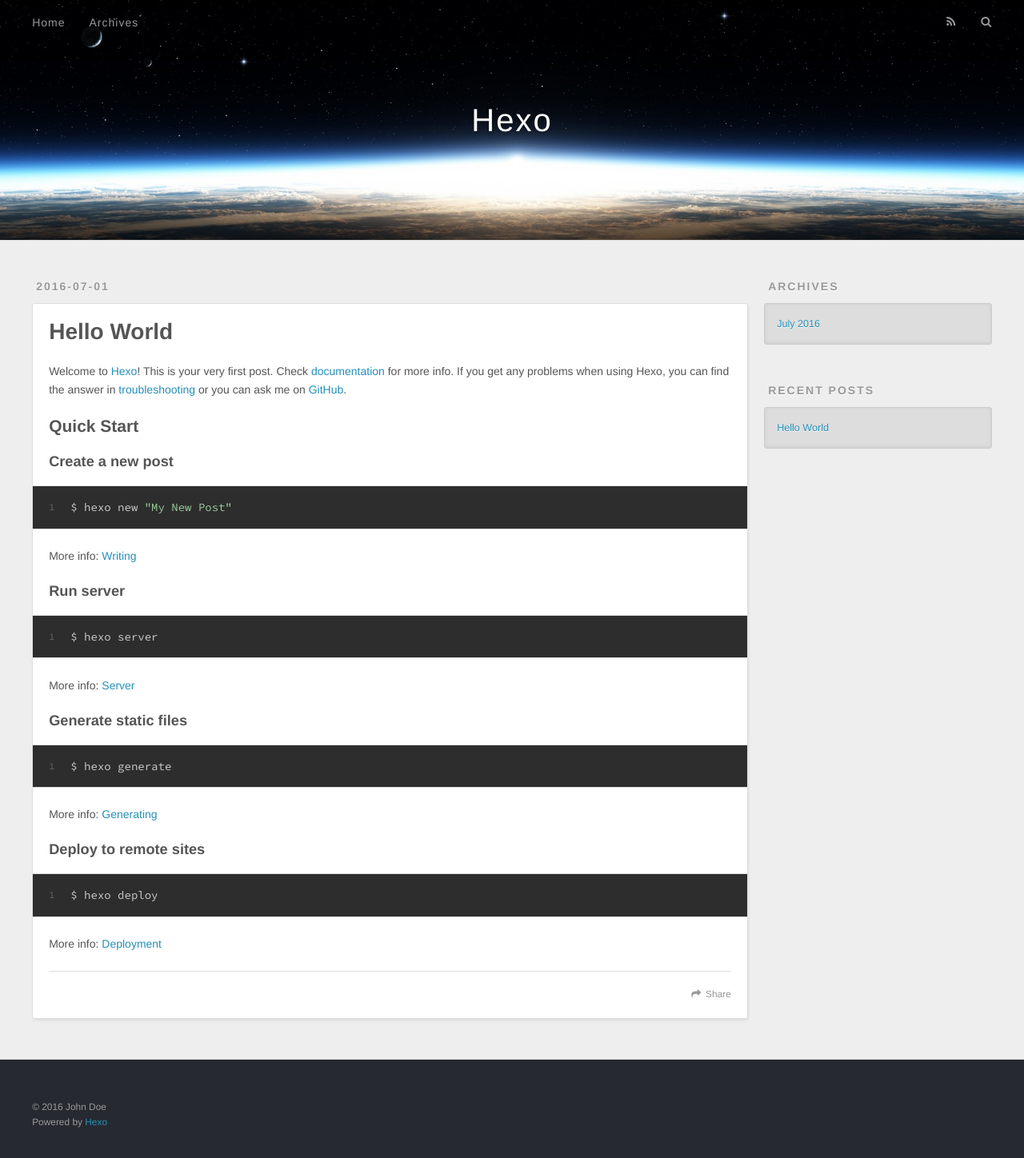
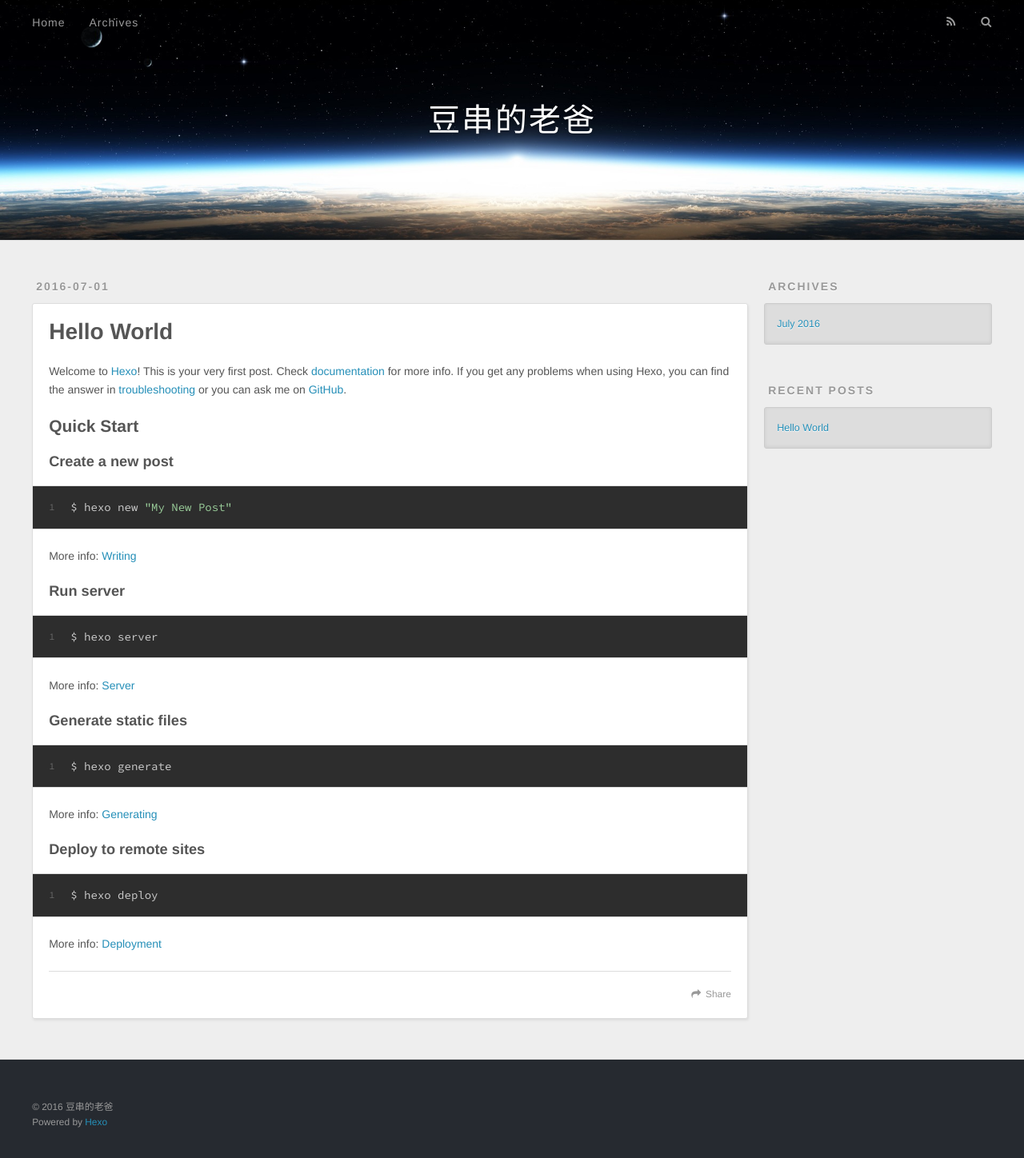
Before and after one commit to xiaobinhuang/xiaobinhuang.github.io, a plain HTML site: page index.html in a window 1280 px wide. Shown: the whole page at 80% size. Drawn offline with nearby package versions, Linux system fonts and the light colour scheme.

Commit message:
Site updated: 2016-07-01 11:19:15

```diff
--- a/index.html
+++ b/index.html
@@ -3,16 +3,16 @@
 <head>
   <meta charset="utf-8">
 
-  <title>Hexo</title>
+  <title>豆串的老爸</title>
   <meta name="viewport" content="width=device-width, initial-scale=1, maximum-scale=1">
   <meta property="og:type" content="website">
-<meta property="og:title" content="Hexo">
+<meta property="og:title" content="豆串的老爸">
 <meta property="og:url" content="http://yoursite.com/index.html">
-<meta property="og:site_name" content="Hexo">
+<meta property="og:site_name" content="豆串的老爸">
 <meta name="twitter:card" content="summary">
-<meta name="twitter:title" content="Hexo">
+<meta name="twitter:title" content="豆串的老爸">
 
-    <link rel="alternate" href="/atom.xml" title="Hexo" type="application/atom+xml">
+    <link rel="alternate" href="/atom.xml" title="豆串的老爸" type="application/atom+xml">
 
 
     <link rel="icon" href="/favicon.png">
@@ -33,7 +33,7 @@
   <div id="header-outer" class="outer">
     <div id="header-title" class="inner">
       <h1 id="logo-wrap">
-        <a href="/" id="logo">Hexo</a>
+        <a href="/" id="logo">豆串的老爸</a>
       </h1>
 
     </div>
@@ -96,7 +96,7 @@
 
     </div>
     <footer class="article-footer">
-      <a data-url="http://yoursite.com/2016/07/01/hello-world/" data-id="ciq35rv9h00006xdv2pph4mrf" class="article-share-link">Share</a>
+      <a data-url="http://yoursite.com/2016/07/01/hello-world/" data-id="ciq3684cw0000ghdvhjvsm520" class="article-share-link">Share</a>
 
 
     </footer>
@@ -151,7 +151,7 @@
 
   <div class="outer">
     <div id="footer-info" class="inner">
-      &copy; 2016 John Doe<br>
+      &copy; 2016 豆串的老爸<br>
       Powered by <a href="http://hexo.io/" target="_blank">Hexo</a>
     </div>
   </div>
```
Also changed, not shown: 2016/07/01/hello-world/index.html (+6 -6 lines), archives/2016/07/index.html (+7 -7 lines), archives/2016/index.html (+7 -7 lines), archives/index.html (+7 -7 lines).
